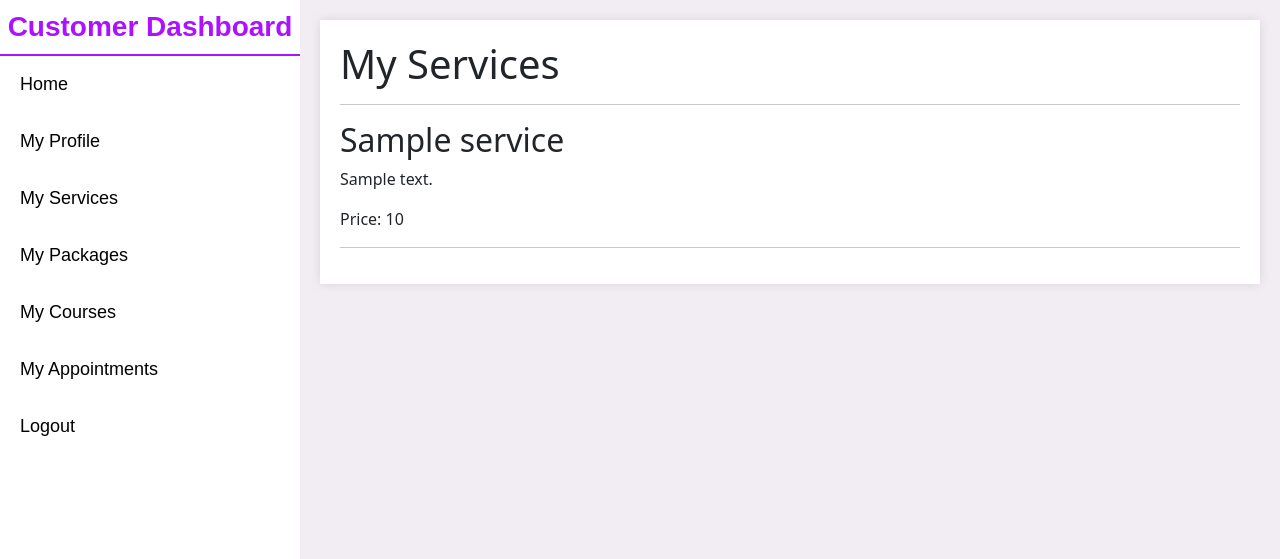
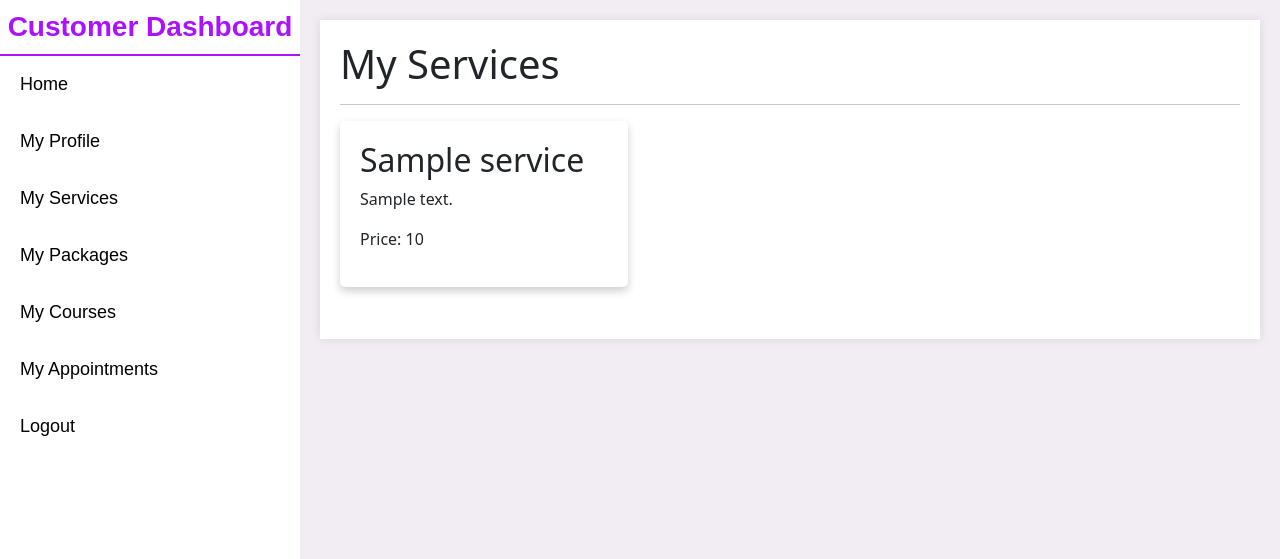
Before and after one commit to AKSHAY0128W/project_backend, a Django app: page /customer_my_services/ in a window 1280 px wide. Shown: the top 559 px of the page. Run offline with Django 5.2, Linux system fonts and the light colour scheme; a user stored in the database is signed in; tables that the repository leaves empty hold one stand-in row (values such as "Sample post").

Commit message:
fix some bugs

```diff
--- a/homepage/views.py
+++ b/homepage/views.py
@@ -109,6 +109,7 @@ def aboutus(request):
 
 
 @login_required
+
 def appointment(request):
     if request.method == 'POST':
         # Get name and email from the Customer table
@@ -125,6 +126,7 @@ def appointment(request):
         appointment = Appointment(name=name, email=email, date=date, time=time, message=message)
         appointment.save()
 
+        messages.success(request, 'Your appointment has been booked.')
         return render(request, 'appointment.html')
     return render(request, 'appointment.html')
 
--- a/templates/admin_package_details.html
+++ b/templates/admin_package_details.html
@@ -37,7 +37,7 @@
                     <th>Title</th>
                     <th>Description</th>
                     <th>Price</th>
-                    <th>Durations</th>
+                    <!-- <th>Durations</th> -->
                     <th>Actions</th>
                 </tr>
             </thead>
@@ -47,7 +47,7 @@
                     <td>{{i.name}}</td>
                     <td>{{i.description}}</td>
                     <td>{{i.price}}</td>
-                    <td>{{i.duration}}</td>
+                    <!-- <td>{{i.duration}}</td> -->
 
                     <td>
                         <a href="#editpackagesModal-{{forloop.counter}}" class="edit" data-bs-toggle="modal">
--- a/templates/customer_my_appointments.html
+++ b/templates/customer_my_appointments.html
@@ -1,4 +1,4 @@
-{% extends 'employee.html' %}
+{% extends 'customer.html' %}
 {% load static %}
 {% block content %}
 
--- a/templates/customer_my_services.html
+++ b/templates/customer_my_services.html
@@ -1,5 +1,28 @@
 {% extends 'customer.html' %}
+
 {% block content %}
+<style>
+   .s-card {
+      width: 18rem;
+      margin-bottom: 2rem;
+      padding: 1.25rem;
+      box-shadow: 0 4px 8px 0 rgba(0, 0, 0, 0.2);
+      transition: 0.3s;
+      border-radius: 5px;
+   }
+
+   .s-card:hover {
+      box-shadow: 0 8px 16px 0 rgba(0, 0, 0, 0.2);
+   }
+
+   .booked_services {
+      display: flex;
+      flex-wrap: wrap;
+      justify-content: flex-start;
+      gap: 1rem;
+   }
+</style>
+
 <h1>My Services</h1>
 <hr>
 <div class="booked_services">
@@ -9,7 +32,6 @@
       <p>{{ service.service.description }}</p>
       <p>Price: {{service.service.price}}</p>
    </div>
-   <hr>
    {% empty %}
    <p>You have not booked any services.</p>
    {% endfor %}
```
Also changed, not shown: templates/appointment.html (+22 -5 lines), templates/customer_my_courses.html (+9 -4 lines), templates/customer_my_packages.html (+23 -2 lines), templates/sip-calculator.html (+5 -5 lines).
